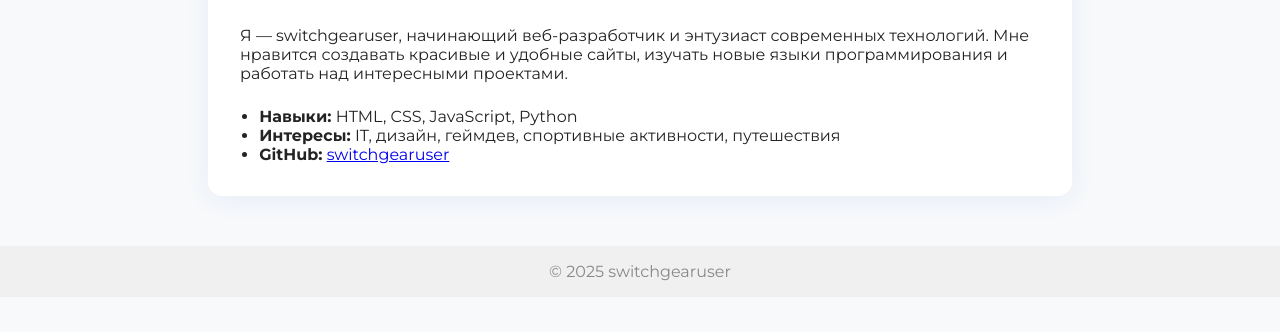
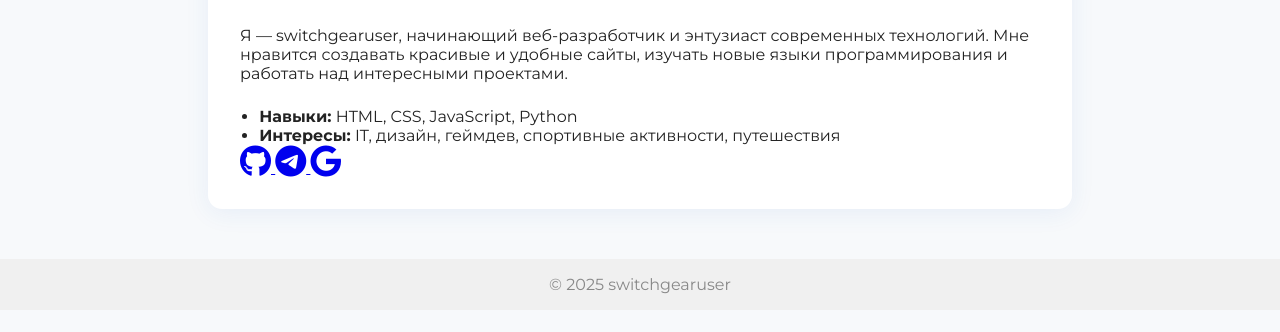
Before and after one commit to switchgearuser/switchgearuserbio, a plain HTML site: page about.html in a window 1280 px wide. Shown: the part 392-724 px from the top of the page. Drawn offline with Linux system fonts and the light colour scheme.

Commit message:
Update about.html with new content

```diff
--- a/about.html
+++ b/about.html
@@ -6,6 +6,8 @@
   <meta name="viewport" content="width=device-width, initial-scale=1">
   <link href="https://fonts.googleapis.com/css2?family=Montserrat:wght@400;700&display=swap" rel="stylesheet">
   <link rel="stylesheet" href="style.css">
+  <!-- Подключаем иконки Font Awesome для значков -->
+  <link rel="stylesheet" href="https://cdnjs.cloudflare.com/ajax/libs/font-awesome/6.4.2/css/all.min.css">
 </head>
 <body>
   <nav>
@@ -26,8 +28,18 @@
         <ul>
           <li><b>Навыки:</b> HTML, CSS, JavaScript, Python</li>
           <li><b>Интересы:</b> IT, дизайн, геймдев, спортивные активности, путешествия</li>
-          <li><b>GitHub:</b> <a href="https://github.com/switchgearuser" target="_blank">switchgearuser</a></li>
         </ul>
+        <div class="contacts-icons bio-icons">
+          <a href="https://github.com/switchgearuser" target="_blank" title="GitHub">
+            <i class="fab fa-github fa-2x"></i>
+          </a>
+          <a href="https://t.me/royaledev1" target="_blank" title="Telegram">
+            <i class="fab fa-telegram fa-2x"></i>
+          </a>
+          <a href="mailto:switchgearuser@switch2.ru" title="Gmail">
+            <i class="fab fa-google fa-2x"></i>
+          </a>
+        </div>
       </div>
     </div>
   </main>
```
